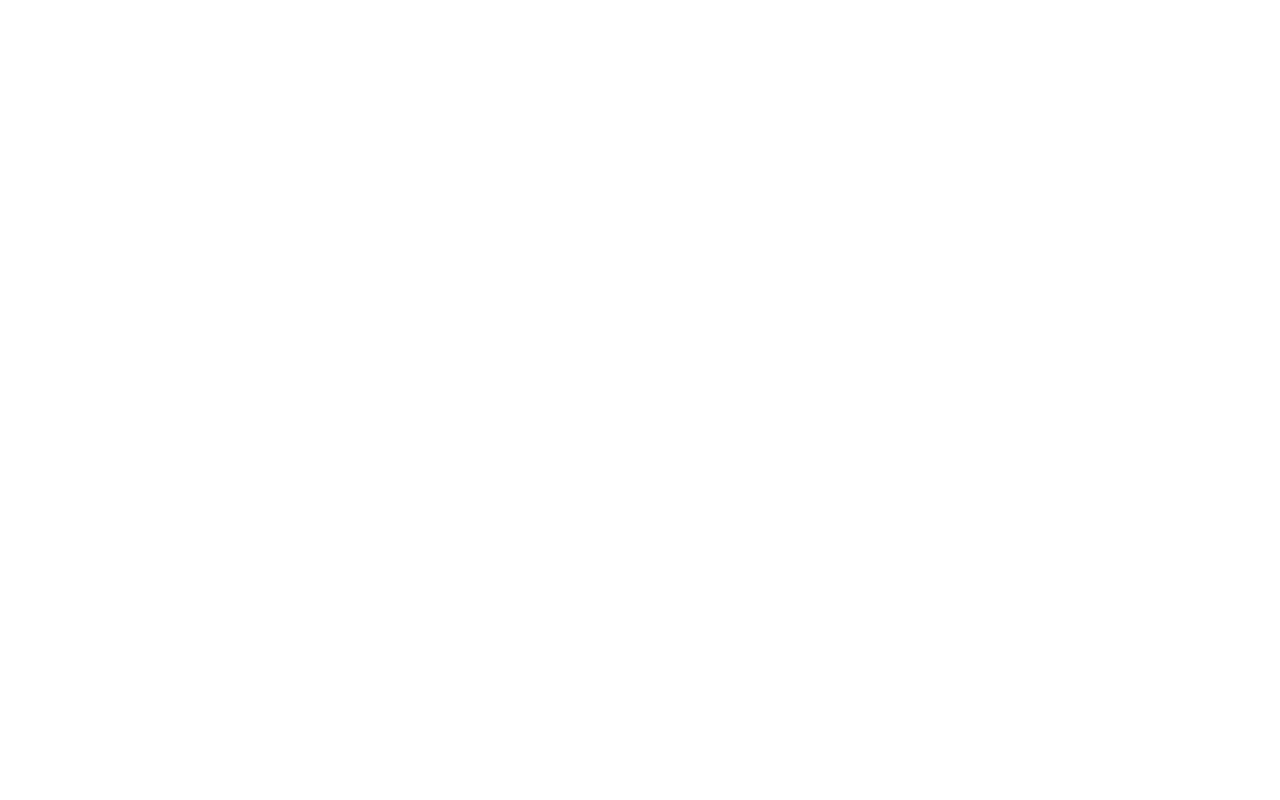
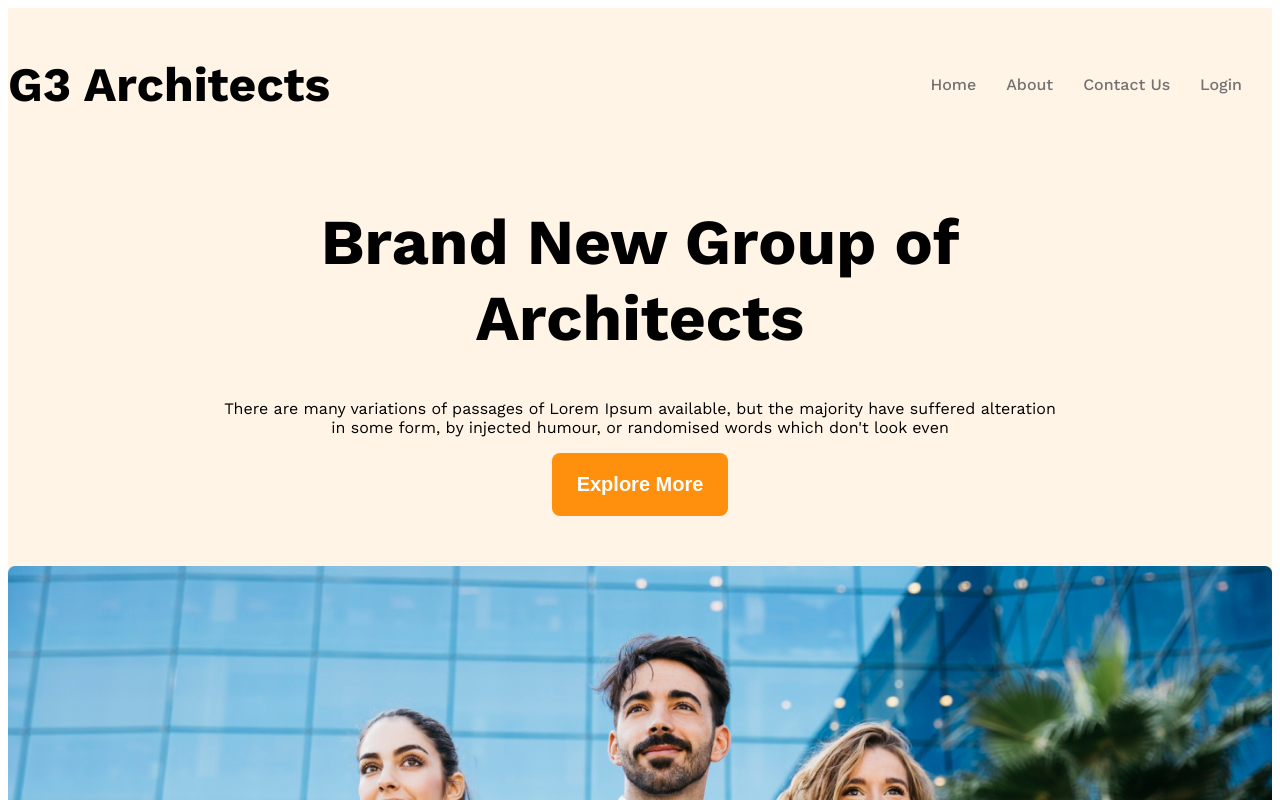
Before and after one commit to rakibhassannayem/G3-architect-website, a plain HTML site: page index.html in a window 1280 px wide. Shown: the top 800 px of the page. Drawn offline with nearby package versions, Linux system fonts and the light colour scheme.

Commit message:
header is okay

```diff
--- a/architects.css
+++ b/architects.css
@@ -5,3 +5,76 @@
   font-weight: 400;
   font-style: normal;
 }
+
+/* shared styles */
+.display-flex{
+  display: flex;
+}
+
+/* dark 02 */
+.text-gray{
+  color: #424242;
+}
+/* dark 03 */
+.text-gray{
+  color: #727272;
+}
+.bg-light{
+  background-color:  rgba(255, 144, 14, 0.1);
+}
+.btn-primary{
+  background-color: #FF900E;
+  color: white;
+  padding: 20px 25px;
+  font-weight: 600;
+  font-size: 1.25rem;
+  border-radius: 8px;
+  border: none;
+}
+/* header styles */
+
+/* navbar related styles */
+.navbar{
+  justify-content: space-between;
+  align-items: center;
+}
+
+.brand{
+  font-weight: 700;
+  font-size: 3rem;
+}
+.nav-item{
+  list-style: none;
+  margin-right: 30px;
+}
+.nav-link{
+  text-decoration: none;
+  font-weight: 500;
+}
+
+.navbar, .banner{
+  max-width: 1440px;
+  margin: 0 auto;
+}
+
+/* banner related styles */
+.banner-content{
+  max-width: 850px;
+  margin: 0 auto;
+  text-align: center;
+  margin-bottom: 50px;
+}
+.banner-title{
+  font-weight: 700;
+  font-size: 4rem;
+}
+.banner-image{
+  width: 100%;
+}
+
+/* resoponsive media query */
+@media screen and (max-width: 576px) {
+  .navbar, .nav-links{
+    flex-direction: column;
+  }
+}
--- a/index.html
+++ b/index.html
@@ -7,8 +7,24 @@
   <link rel="stylesheet" href="architects.css">
 </head>
 <body class="work-sans-font">
-  <header>
-
+  <header class="bg-light">
+    <nav class="navbar display-flex">
+      <h3 class="brand">G3 Architects</h3>
+      <ul class="nav-links display-flex">
+        <li class="nav-item"><a href="" class="nav-link text-gray">Home</a></li>
+        <li class="nav-item"><a href="" class="nav-link text-gray">About</a></li>
+        <li class="nav-item"><a href="" class="nav-link text-gray">Contact Us</a></li>
+        <li class="nav-item"><a href="" class="nav-link text-gray">Login</a></li>
+      </ul>
+    </nav>
+    <div class="banner">
+      <div class="banner-content">
+        <h1 class="banner-title">Brand New Group of Architects</h1>
+        <p class="banner-description">There are many variations of passages of Lorem Ipsum available, but the majority have suffered alteration in some form, by injected humour, or randomised words which don't look even</p>
+        <button class="btn-primary">Explore More</button>
+      </div>
+      <img class="banner-image" src="./images/banner.png" alt="">
+    </div>
   </header>
   <main>
 
```
